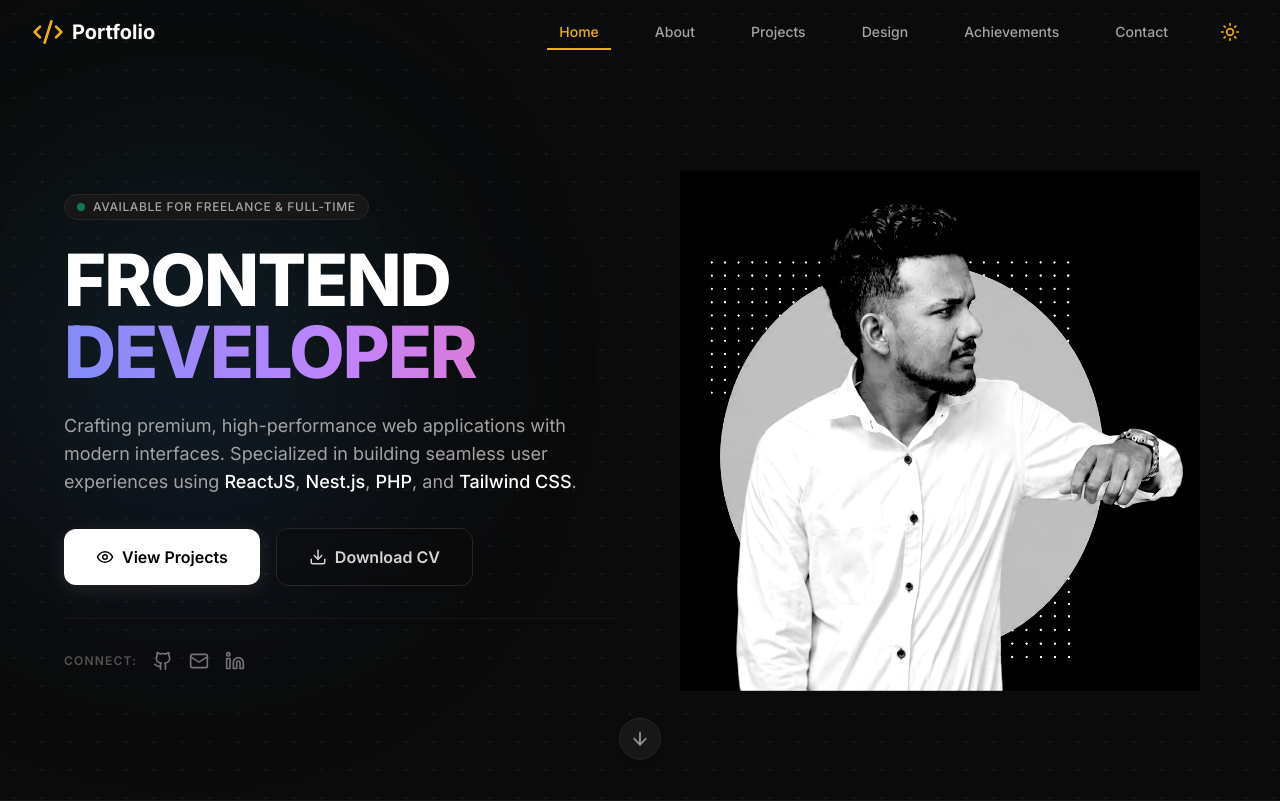
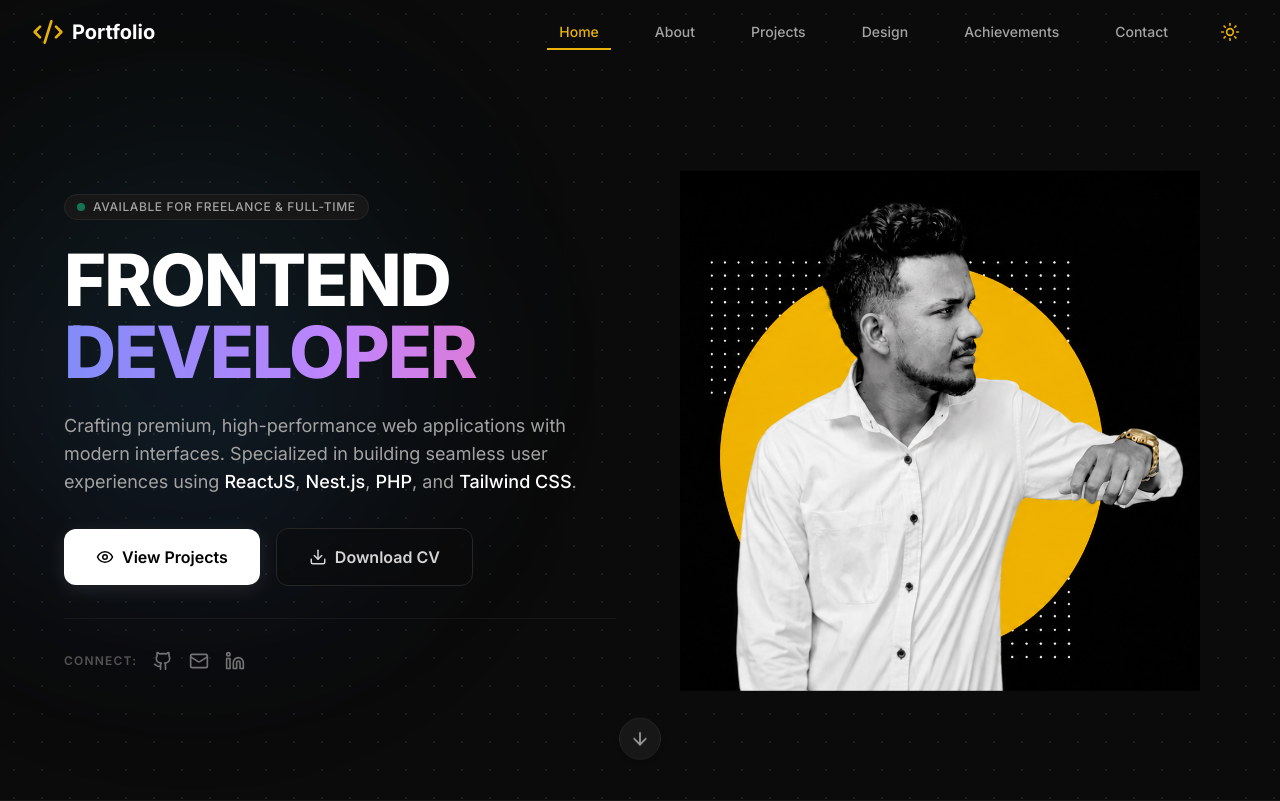
Before and after one commit to Dumindu-Dulanjaya/New-react-Portfolio, a React (Vite) app: page / in a window 1280 px wide. Shown: the top 801 px of the page. Built offline with nearby package versions, Linux system fonts and the light colour scheme.

Commit message:
Remove grayscale filter from Hero image to restore yellow circle color

```diff
--- a/src/pages/Home.tsx
+++ b/src/pages/Home.tsx
@@ -256,7 +256,7 @@ const Home = () => {
                       }}
                       src={portfolioimage}
                       alt="Dumindu Dulanjaya"
-                      className="h-[380px] lg:h-[520px] w-auto object-contain select-none filter grayscale contrast-125 translate-y-4"
+                      className="h-[380px] lg:h-[520px] w-auto object-contain select-none translate-y-4"
                     />
                   </motion.div>
 
```
